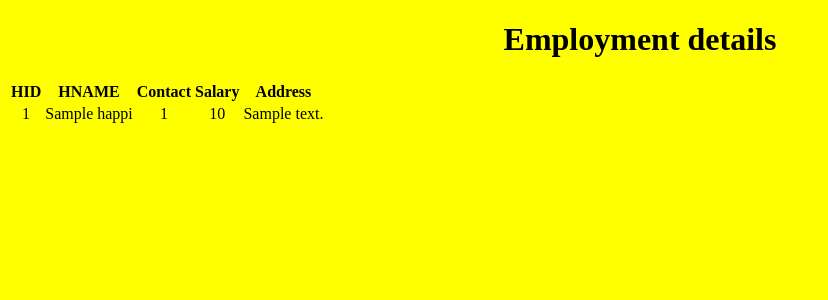
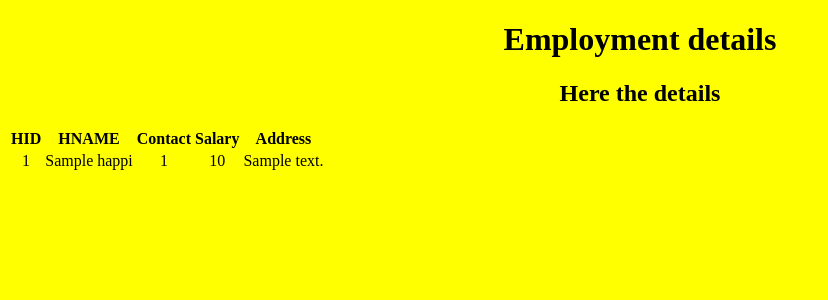
Before and after one commit to Karthik368/commit, a Django app: page /happiee/ in a window 1280 px wide. Shown: the top 300 px of the page, without its empty margins (0-828 px from the left). Run offline with Django 5.2, Linux system fonts and the light colour scheme; tables that the repository leaves empty hold one stand-in row (values such as "Sample post").

Commit message:
second commit

```diff
--- a/templates/html_files/index.html
+++ b/templates/html_files/index.html
@@ -6,6 +6,7 @@
 </head>
 <body>
 <h1>Employment details</h1>
+<h2>Here the details</h2>
 <table>
     {% if my_data %}
     <thead>
```
